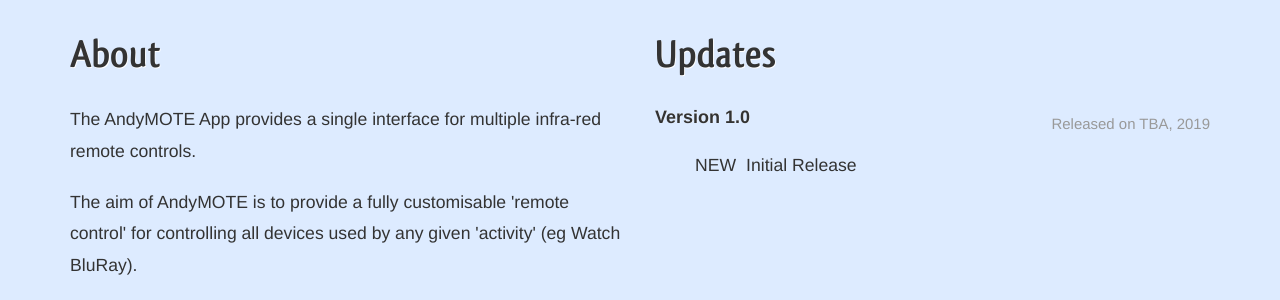
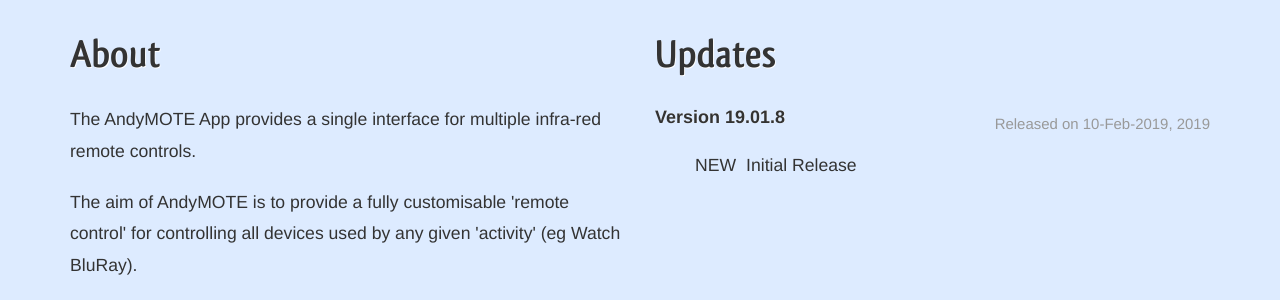
Before and after one commit to OrangeReaper/andymote-cms, a Jekyll site: the page built from index.html, in a window 1280 px wide. Shown: the part 836-1136 px from the top of the page. Built offline with Jekyll 4.4.1, drawn with Linux system fonts in a browser that asks for light colours.

Commit message:
Update after release of App

```diff
--- a/index.html
+++ b/index.html
@@ -27,7 +27,7 @@
       <!-- DOWNLOAD & REQUIREMENT BOX -->
       <div class="container-fluid">
         <div class="row">
-          <div class="download-box col-md-6"> <a href="#"><img src="assets/images/android_app_on_play_logo_large.png" alt=""></a> </div>
+          <div class="download-box col-md-6"> <a href="https://play.google.com/store/apps/details?id=com.andy.andymote"><img src="assets/images/android_app_on_play_logo_large.png" alt=""></a> </div>
           <div class="download-box col-md-6"> <strong>Requirements:</strong><br>Requires Android 5.0 Lollipop or higher and WiFi connection to server. <br></div>
         </div>
       </div>
@@ -47,8 +47,8 @@
       <div class="col-lg-6 updates" id="updates">
         <h2 class="page-title"> Updates </h2>
         <!-- UPDATES & RELEASE NOTES -->
-        <h3 class="version">Version 1.0</h3>
-        <span class="release-date">Released on TBA, 2019</span>
+        <h3 class="version">Version 19.01.8</h3>
+        <span class="release-date">Released on 10-Feb-2019, 2019</span>
         <ul>
           <li><span class="label label-info">NEW</span>Initial Release</li>
         </ul>
```
